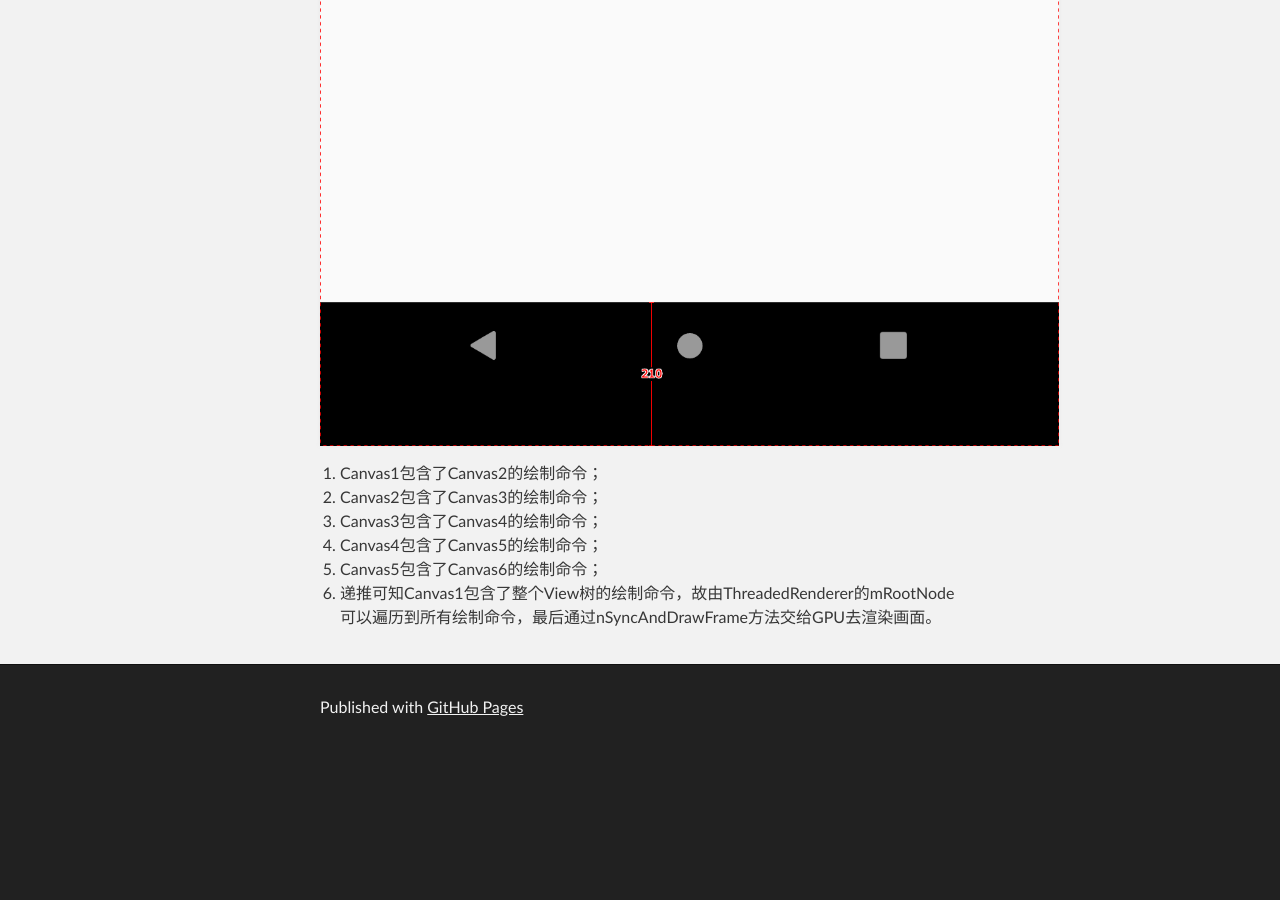
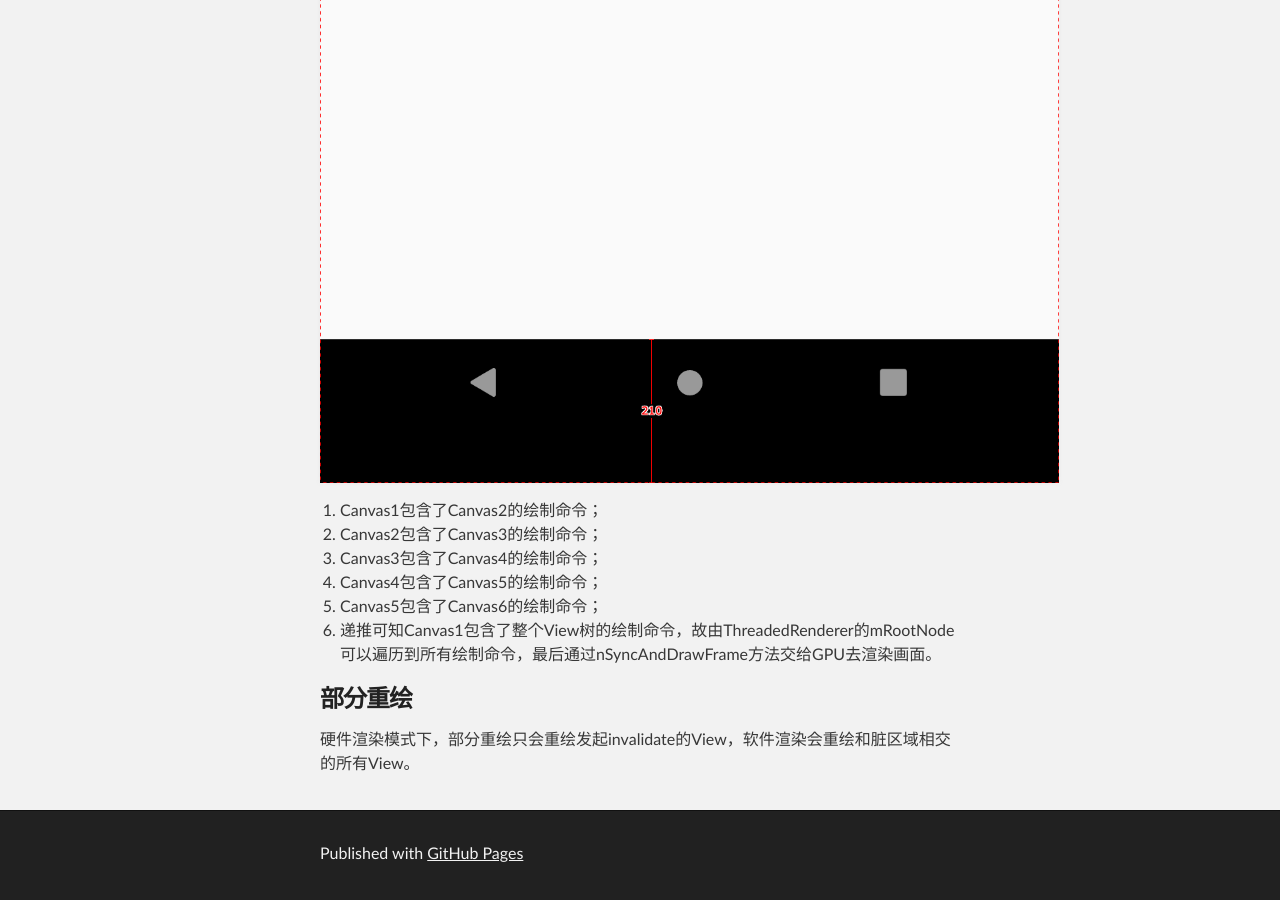
Before and after one commit to mwping/mwping.github.io, a Jekyll site: the page built from android/drawHardware.md, in a window 1280 px wide and 900 px high, scrolled down 3339 px. Built offline with Jekyll 4.4.1, drawn with Linux system fonts in a browser that asks for light colours; our own code applies the rules of GitHub Pages for plain Markdown files; before the commit the page ends 4093 px from its top, so only the background shows below that.

Commit message:
add 描述

```diff
--- a/android/drawHardware.md
+++ b/android/drawHardware.md
@@ -6,6 +6,8 @@
 * ##### [确认RenderNode上下左右坐标](#1)
 
 * ##### [重绘View树](#2)
+
+* ##### [部分重绘](#3)
 
 <h3 id="1">确认RenderNode上下左右坐标</h3>
 
@@ -113,3 +115,7 @@ View.java:
 4. Canvas4包含了Canvas5的绘制命令；
 5. Canvas5包含了Canvas6的绘制命令；
 6. 递推可知Canvas1包含了整个View树的绘制命令，故由ThreadedRenderer的mRootNode可以遍历到所有绘制命令，最后通过nSyncAndDrawFrame方法交给GPU去渲染画面。
+
+<h3 id="3">部分重绘</h3>
+
+硬件渲染模式下，部分重绘只会重绘发起invalidate的View，软件渲染会重绘和脏区域相交的所有View。
```
